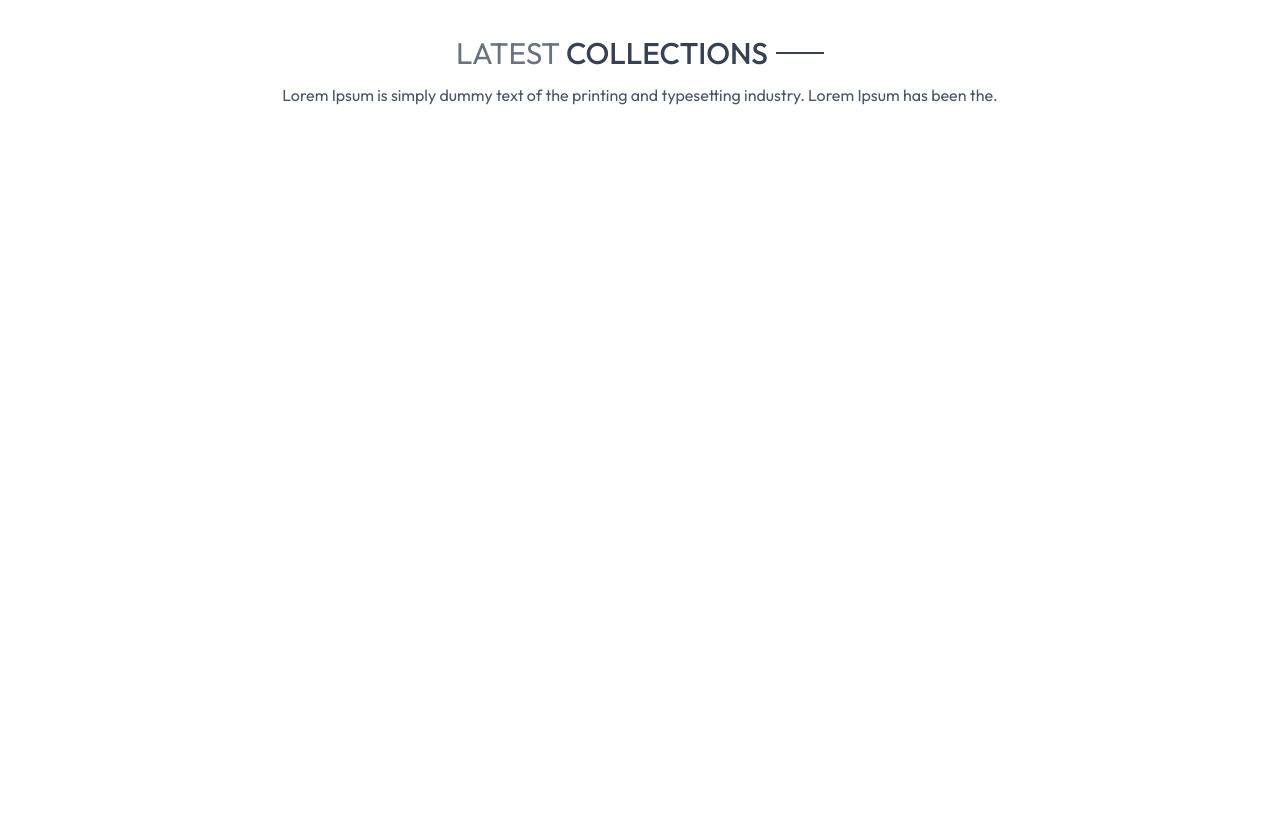
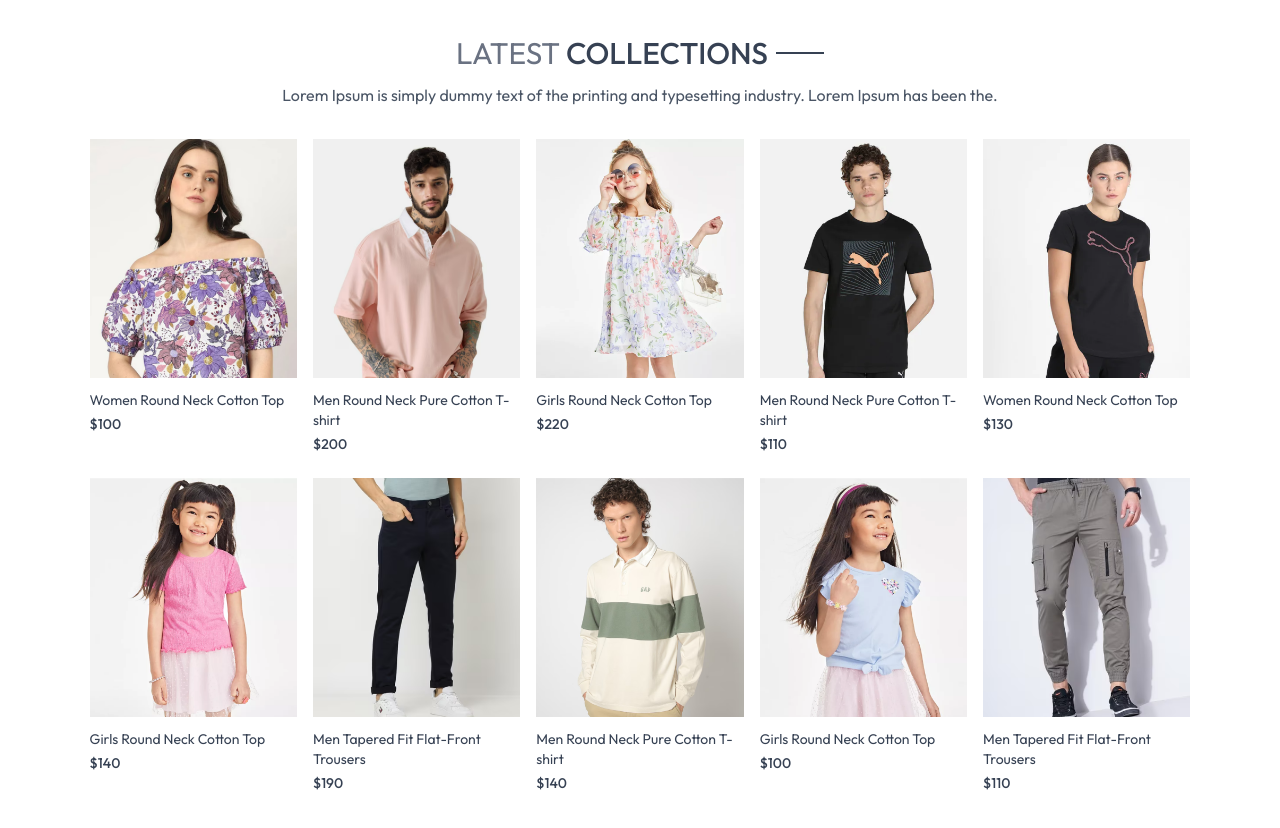
Before and after one commit to Kafoor-Nimas/ecommerce-app, a React (Vite) app in the folder frontend/: page / in a window 1280 px wide. Shown: the part 560-1388 px from the top of the page. Before the commit the page ends 800 px from the top, so only its background shows below. Built offline with nearby package versions, Linux system fonts and the light colour scheme.

Commit message:
completed latest collection section

```diff
--- a/frontend/src/components/LatestCollection.jsx
+++ b/frontend/src/components/LatestCollection.jsx
@@ -1,6 +1,7 @@
 import React, { useContext, useEffect, useState } from "react";
 import { ShopContext } from "../context/ShopContext";
 import Title from "./Title";
+import ProductItem from "./ProductItem";
 
 const LatestCollection = () => {
   const { products } = useContext(ShopContext);
@@ -21,6 +22,17 @@
       </div>
 
       {/* Rendering Latest Products */}
+      <div className="grid grid-cols-2 sm:grid-cols-3 md:grid-cols-4 lg:grid-cols-5 gap-4 gap-y-6">
+        {latestProducts.map((item, index) => (
+          <ProductItem
+            key={index}
+            id={item._id}
+            image={item.image}
+            name={item.name}
+            price={item.price}
+          />
+        ))}
+      </div>
     </div>
   );
 };
--- a/frontend/src/components/Navbar.jsx
+++ b/frontend/src/components/Navbar.jsx
@@ -6,7 +6,10 @@
   const [visible, setVisible] = useState(false);
   return (
     <div className="flex items-center justify-between py-5 font-medium">
+      <Link to={"/"}>
+
       <img src={assets.logo} alt="logo" className="w-36" />
+      </Link>
 
       <ul className="hidden sm:flex gap-5 text-sm text-gray-700">
         <NavLink to={"/"} className={"flex flex-col items-center gap-1"}>
--- a/frontend/src/index.css
+++ b/frontend/src/index.css
@@ -15,3 +15,10 @@
   font-weight: 400;
   font-style: normal;
 }
+
+@media (max-width: 640px) {
+  a.active {
+    background-color: black;
+    color: white;
+  }
+}
```
